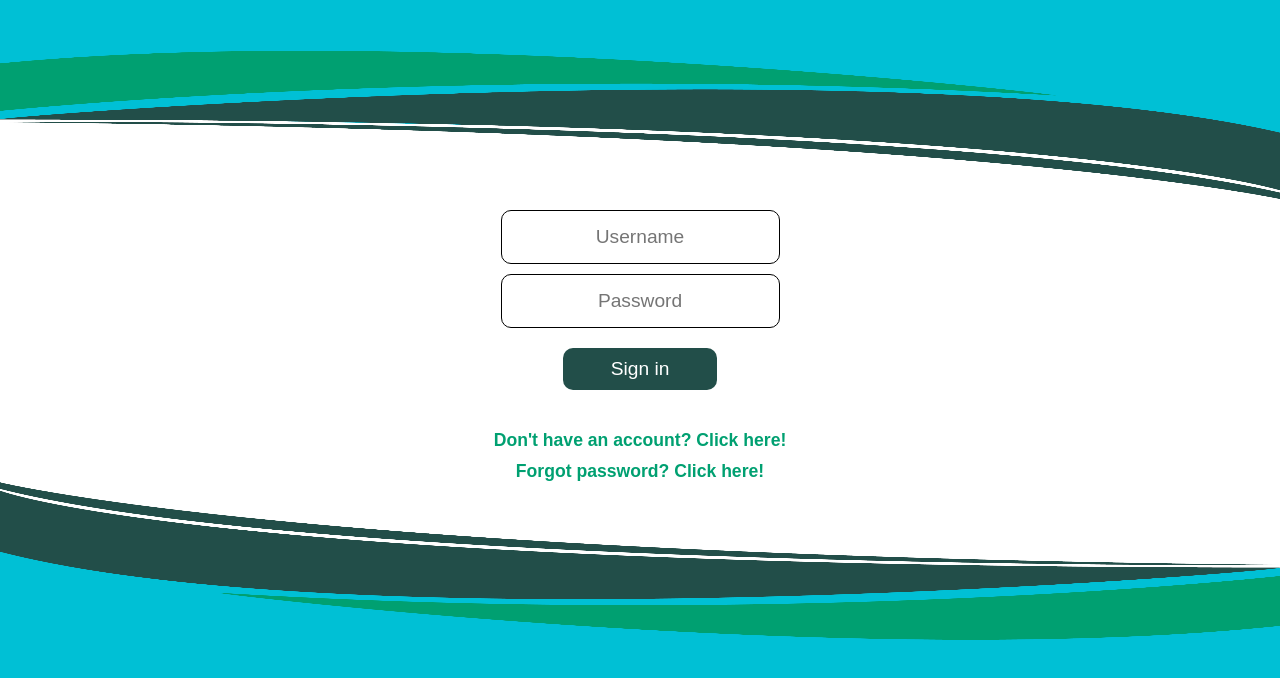
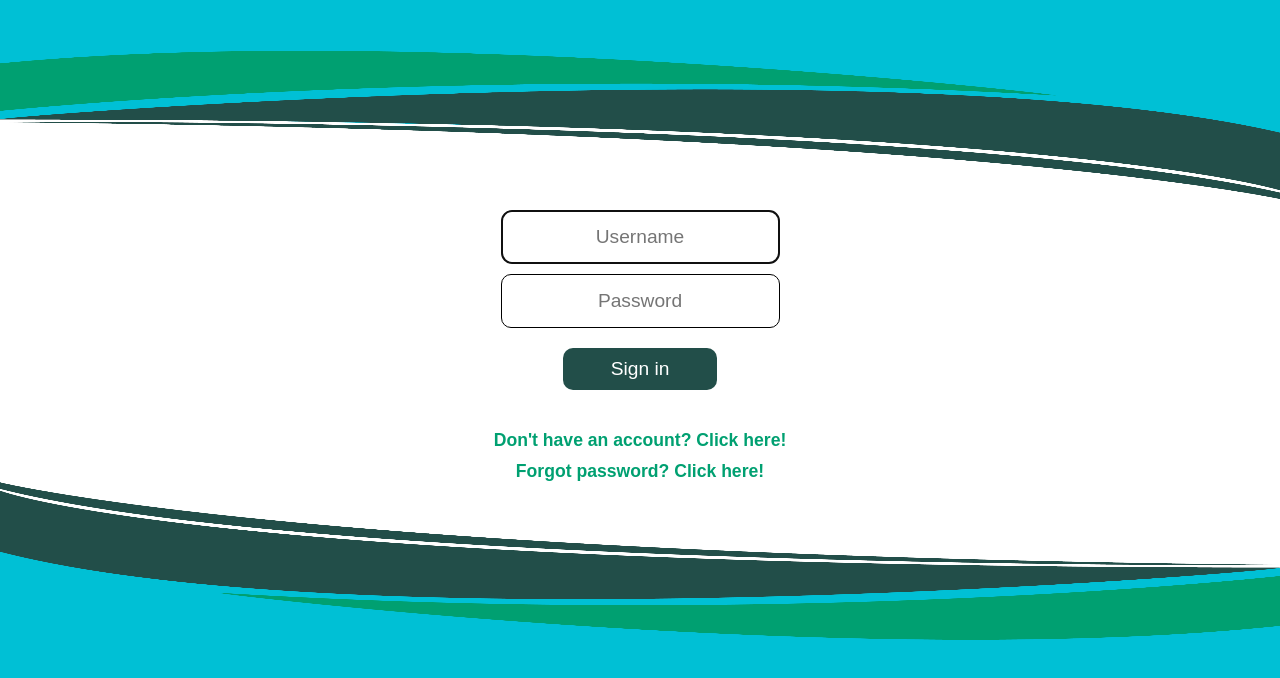
Before and after one commit to iamlost82/MM-200-ToDo-Gruppe-2, a website: page public/index.html in a window 1280 px wide. Drawn offline with Linux system fonts and the light colour scheme.

Commit message:
Added autofocus to username on loginscreen

```diff
--- a/public/index.html
+++ b/public/index.html
@@ -19,7 +19,7 @@
         <main id="login-form">
             <div id="login-msg"></div>
             <form>
-                <input class="login-field" id="username" type="username" placeholder="Username" autocomplete="username">
+                <input class="login-field" id="username" type="username" placeholder="Username" autocomplete="username" autofocus>
                 <input class="login-field" id="password" type="password" placeholder="Password" autocomplete="current-password">
                 <button class="login-btn" id="loginUserBtn" type="button" class="block">Sign in</button>
             </form>
```
